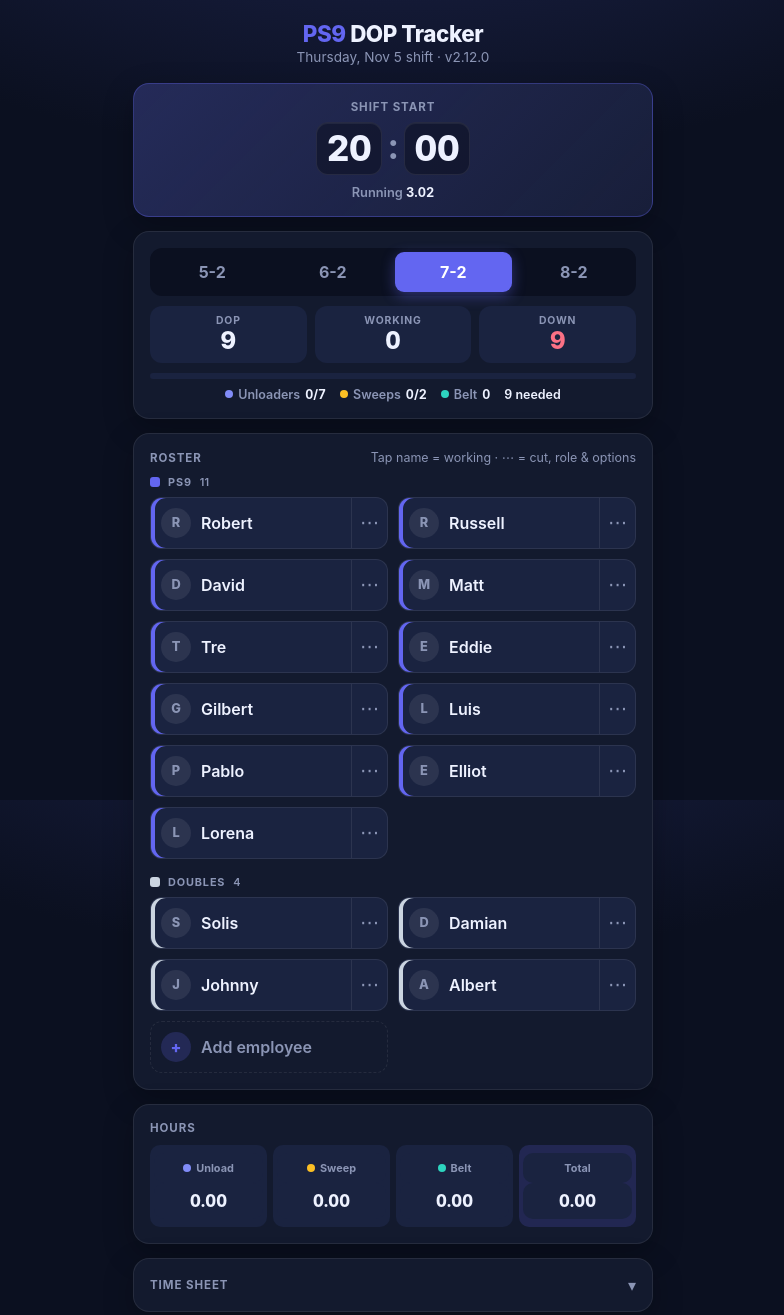
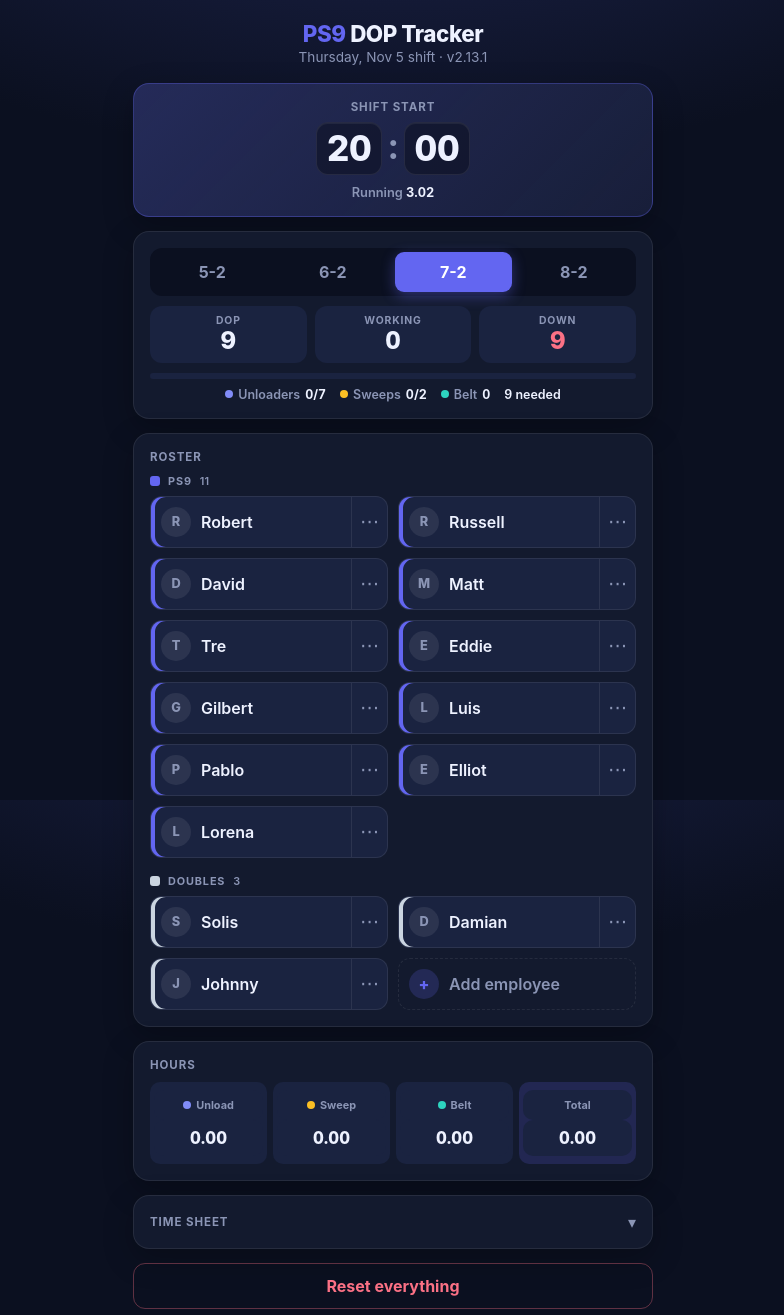
Before and after one commit to daboneman911/DOP, a plain HTML site: page index.html in a window 1280 px wide. Shown: the top 1315 px of the page, without its empty margins (247-1031 px from the left). Drawn offline with Linux system fonts and the light colour scheme.

Commit message:
Default roles for Robert, Tre and Eddie; remove Albert and the roster hint
Robert is the belt tender and Tre and Eddie are sweeps when left on Auto;
picking a role by hand still wins. Albert leaves the Doubles list, and the
tap/options hint under the Roster heading is gone. Version 2.13.1.

Co-Authored-By: Claude Opus 5.5 <noreply@anthropic.com>

```diff
--- a/index.html
+++ b/index.html
@@ -299,7 +299,6 @@
   <section class="card">
     <div class="roster-head">
       <p class="section-label">Roster</p>
-      <span class="hint">Tap name = working · ⋯ = cut, role &amp; options</span>
     </div>
     <div class="roster" id="roster"></div>
   </section>
@@ -367,11 +366,13 @@
 
 <script>
   // Bump on every change that ships, so the version on screen shows which build is loaded.
-  var VERSION = "2.12.0";
+  var VERSION = "2.13.1";
   // Regular PS9 staff in seniority order, then doubles. Both stay on the roster every shift.
   var REGULARS = ["Robert", "Russell", "David", "Matt", "Tre", "Eddie", "Gilbert", "Luis", "Pablo", "Elliot", "Lorena"];
-  var DOUBLES = ["Solis", "Damian", "Johnny", "Albert"];
+  var DOUBLES = ["Solis", "Damian", "Johnny"];
   var STAFF = REGULARS.concat(DOUBLES);
+  // Default roles for people left on Auto: picking another role in their options wins.
+  var DEFAULT_ROLES = { Robert: "belt", Tre: "sweep", Eddie: "sweep" };
   // A plan is written unloaders-sweeps, so 7-2 requires 7 + 2 = 9 people on the floor.
   // The belt tender is timed and documented but is not part of the DOP.
   var PLANS = {
@@ -510,8 +511,8 @@
     return total;
   }
 
-  // Effective role for everyone on the clock. Explicit roles win (belt tender is only ever
-  // set by hand); open sweep slots go to "auto" people. People already on the floor go
+  // Effective role for everyone on the clock. Explicit roles win, then DEFAULT_ROLES
+  // (belt tender is otherwise only set by hand); open sweep slots go to "auto" people. People already on the floor go
   // before anyone still scheduled; then whoever already holds sweep keeps it, so a new
   // check-in never reshuffles anyone's hours; the rest are filled latest check-in first.
   // Remaining "auto" people are unloaders. "auto" marks the ones picked automatically.
@@ -521,10 +522,11 @@
     var working = roster().filter(function (n) { return onClock(state.people[n]); });
     working.forEach(function (n) {
       var r = state.people[n].role;
-      eff[n] = r === "auto" ? "unloader" : r;
+      if (r === "auto" && DEFAULT_ROLES[n]) { eff[n] = DEFAULT_ROLES[n]; auto[n] = true; }
+      else eff[n] = r === "auto" ? "unloader" : r;
     });
     var pool = working
-      .filter(function (n) { return state.people[n].role === "auto"; })
+      .filter(function (n) { return state.people[n].role === "auto" && !DEFAULT_ROLES[n]; })
       .sort(function (a, b) { return state.people[b].at - state.people[a].at; });
     ["sweep"].forEach(function (role) {
       var need = plan.sweeps -
```
